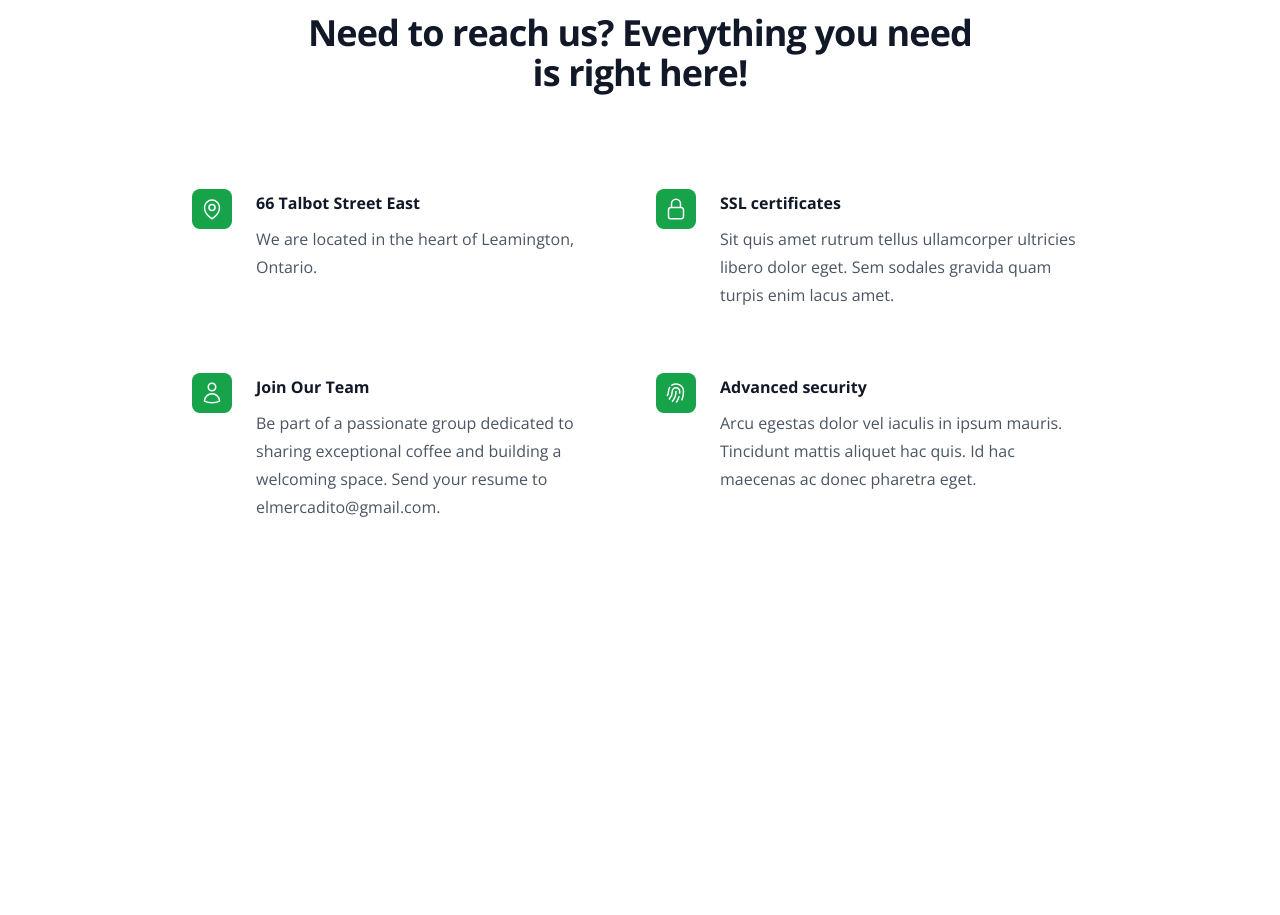
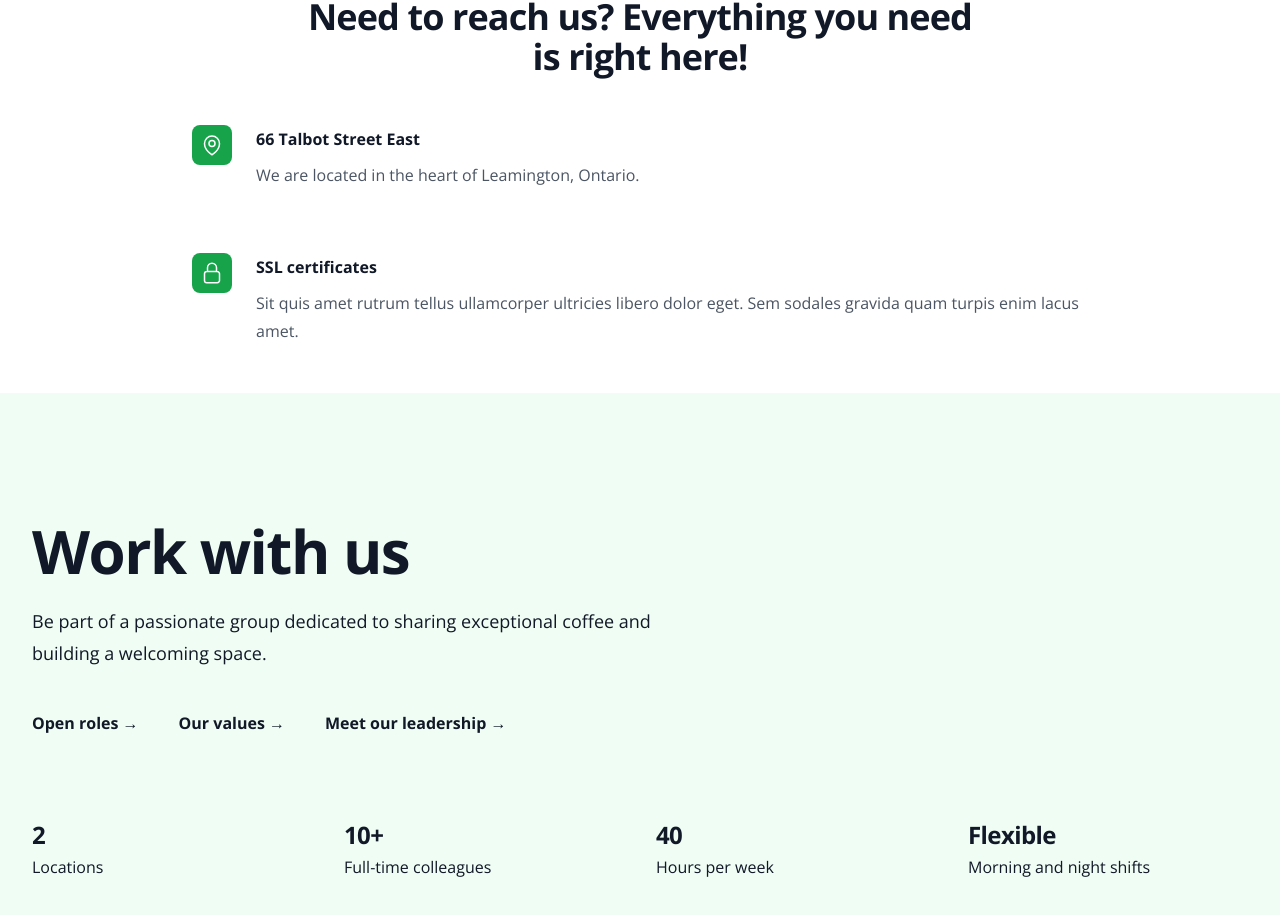
Before and after one commit to rccjoel/el-mercadito, a Next.js app: page /contact in a window 1280 px wide. Shown: the part 155-1070 px from the top of the page. Before the commit the page ends 800 px from the top, so only its background shows below. Built offline with nearby package versions, Linux system fonts and the light colour scheme.

Commit message:
roles section added

```diff
--- /dev/null
+++ b/app/contact/careers.tsx
@@ -0,0 +1,43 @@
+const links = [
+    { name: 'Open roles', href: '/contact/roles' },
+    { name: 'Our values', href: '#' },
+    { name: 'Meet our leadership', href: '#' },
+  ]
+  const stats = [
+    { name: 'Locations', value: '2' },
+    { name: 'Full-time colleagues', value: '10+' },
+    { name: 'Hours per week', value: '40' },
+    { name: 'Morning and night shifts', value: 'Flexible' },
+  ]
+
+  export default function Careers() {
+    return (
+      <div className="relative isolate overflow-hidden bg-green-50 py-24 sm:py-32">
+        <div className="mx-auto max-w-7xl px-6 lg:px-8">
+          <div className="mx-auto max-w-2xl lg:mx-0">
+            <h2 className="text-4xl font-bold tracking-tight text-gray-900 sm:text-6xl">Work with us</h2>
+            <p className="mt-6 text-lg leading-8 text-gray-900">
+              Be part of a passionate group dedicated to sharing exceptional coffee and building a welcoming space.
+            </p>
+          </div>
+          <div className="mx-auto mt-10 max-w-2xl lg:mx-0 lg:max-w-none">
+            <div className="grid grid-cols-1 gap-x-8 gap-y-6 text-base font-semibold leading-7 text-gray-900 sm:grid-cols-2 md:flex lg:gap-x-10">
+              {links.map((link) => (
+                <a key={link.name} href={link.href}>
+                  {link.name} <span aria-hidden="true">&rarr;</span>
+                </a>
+              ))}
+            </div>
+            <dl className="mt-16 grid grid-cols-1 gap-8 sm:mt-20 sm:grid-cols-2 lg:grid-cols-4">
+              {stats.map((stat) => (
+                <div key={stat.name} className="flex flex-col-reverse">
+                  <dt className="text-base leading-7 text-gray-900">{stat.name}</dt>
+                  <dd className="text-2xl font-bold leading-9 tracking-tight text-gray-900">{stat.value}</dd>
+                </div>
+              ))}
+            </dl>
+          </div>
+        </div>
+      </div>
+    )
+  }
--- a/app/contact/page.tsx
+++ b/app/contact/page.tsx
@@ -1,4 +1,5 @@
 import { UserIcon, FingerPrintIcon, LockClosedIcon, MapPinIcon } from '@heroicons/react/24/outline'
+import Careers from './careers'
 
 const features = [
   {
@@ -13,32 +14,20 @@ const features = [
       'Sit quis amet rutrum tellus ullamcorper ultricies libero dolor eget. Sem sodales gravida quam turpis enim lacus amet.',
     icon: LockClosedIcon,
   },
-  {
-    name: 'Join Our Team',
-    description:
-      'Be part of a passionate group dedicated to sharing exceptional coffee and building a welcoming space. Send your resume to elmercadito@gmail.com.',
-    icon: UserIcon,
-  },
-  {
-    name: 'Advanced security',
-    description:
-      'Arcu egestas dolor vel iaculis in ipsum mauris. Tincidunt mattis aliquet hac quis. Id hac maecenas ac donec pharetra eget.',
-    icon: FingerPrintIcon,
-  },
 ]
 
 export default function Contact() {
   return (
-    <div className="py-12 sm:py-16">
-      <div className="mx-auto max-w-7xl px-6 lg:px-8">
+    <div className="bg-white">
+      <div className="mx-auto max-w-7xl px-6 lg:px-8 my-12">
         <div className="mx-auto max-w-2xl lg:text-center">
           <h2 className="text-base font-semibold leading-7 text-green-600">Get in Touch</h2>
           <p className="mt-2 text-3xl font-bold tracking-tight text-gray-900 sm:text-4xl">
             Need to reach us? Everything you need is right here!
           </p>
         </div>
-        <div className="mx-auto mt-16 max-w-2xl sm:mt-20 lg:mt-24 lg:max-w-4xl">
-          <dl className="grid max-w-xl grid-cols-1 gap-x-8 gap-y-10 lg:max-w-none lg:grid-cols-2 lg:gap-y-16">
+        <div className="mx-auto mt-8 max-w-2xl sm:mt-10 lg:mt-12 lg:max-w-4xl">
+          <dl className="grid max-w-xl grid-cols-1 gap-x-8 gap-y-10 lg:max-w-none lg:gap-y-16">
             {features.map((feature) => (
               <div key={feature.name} className="relative pl-16">
                 <dt className="text-base font-semibold leading-7 text-gray-900">
@@ -53,6 +42,7 @@ export default function Contact() {
           </dl>
         </div>
       </div>
+      <Careers />
     </div>
   )
 }
--- /dev/null
+++ b/app/contact/roles/page.tsx
@@ -0,0 +1,63 @@
+import Footer from "@/app/ui/footer"
+
+const positions = [
+    {
+      name: 'Barista',
+      duty: 'Responsible for crafting and serving high-quality coffee beverages.',
+      location: 'Leamington Branch',
+      imageUrl:
+        '/coffee-bean.svg',
+      lastSeen: '5 days ago',
+      lastSeenDateTime: '2023-01-23T13:23Z',
+    },
+    {
+      name: 'Head Cook',
+      duty: 'Overseeing all aspects of food preparation and lead the kitchen staff.',
+      location: 'Leamington Branch',
+      imageUrl:
+        '/cook.svg',
+      lastSeen: '12 days ago',
+      lastSeenDateTime: '2023-01-23T13:23Z',
+    },
+  ]
+
+  export default function Roles() {
+    return (
+      <div className="px-4">
+      <div className="mx-auto max-w-2xl py-8 sm:py-12 lg:py-14">
+        <p className="mt-2 text-3xl font-bold tracking-tight text-gray-900 sm:text-4xl">
+            Open Positions
+        </p>
+        <ul role="list" className="divide-y divide-gray-100">
+            {positions.map((role) => (
+            <li key={role.duty} className="flex justify-between gap-x-6 py-5">
+                <div className="flex min-w-0 gap-x-4">
+                <img className="h-12 w-12 flex-none rounded-full bg-gray-50" src={role.imageUrl} alt="" />
+                <div className="min-w-0 flex-auto">
+                    <p className="text-sm font-semibold leading-6 text-gray-900">{role.name}</p>
+                    <p className="mt-1 text-xs leading-5 text-gray-500">{role.duty}</p>
+                </div>
+                </div>
+                <div className="hidden shrink-0 sm:flex sm:flex-col sm:items-end">
+                <p className="text-sm leading-6 text-gray-900">{role.location}</p>
+                {role.lastSeen ? (
+                    <p className="mt-1 text-xs leading-5 text-gray-500">
+                        Posted <time dateTime={role.lastSeenDateTime}>{role.lastSeen}</time>
+                    </p>
+                ) : (
+                    <div className="mt-1 flex items-center gap-x-1.5">
+                    <div className="flex-none rounded-full bg-emerald-500/20 p-1">
+                        <div className="h-1.5 w-1.5 rounded-full bg-emerald-500" />
+                    </div>
+                    <p className="text-xs leading-5 text-gray-500">Online</p>
+                    </div>
+                )}
+                </div>
+            </li>
+            ))}
+        </ul>
+        <Footer />
+      </div>
+      </div>
+    )
+  }
```
Also changed, not shown: public/coffee-bean.svg (added), public/cook.svg (added).
